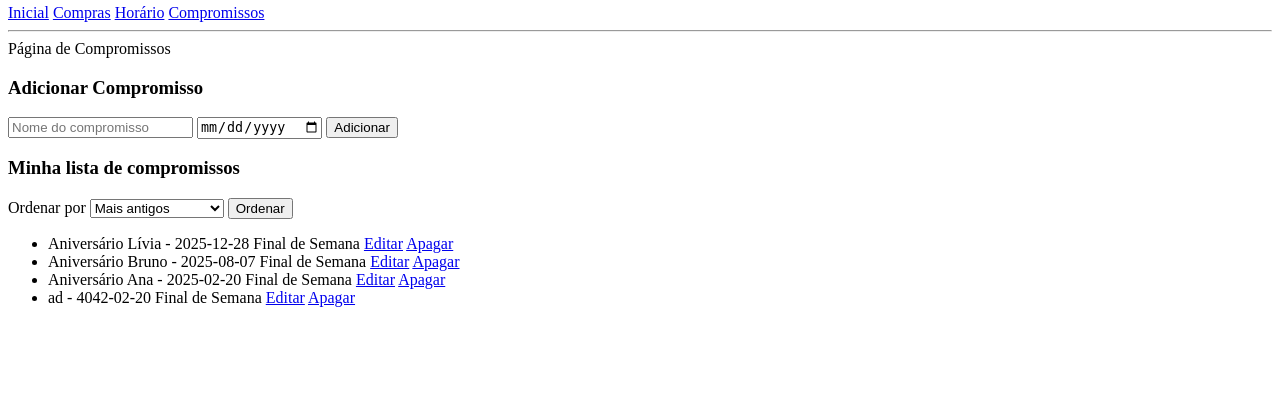
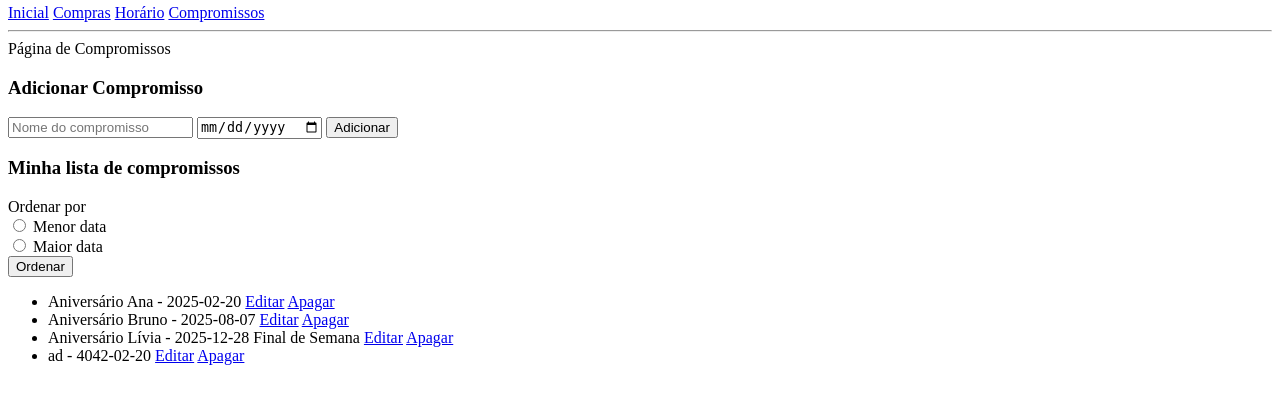
Before and after one commit to arend140/3info-twig-2025, a PHP site: page /compromissos.php in a window 1280 px wide. Shown: the part 133-537 px from the top of the page. Run offline with PHP 8.4, Linux system fonts and the light colour scheme; data comes from the database, SQL or seed files in the repository; both versions use the stored data as it was after the commit; some libraries are stand-ins or nearby versions.

Commit message:
Lista de Compromissos

```diff
--- a/compras_edi.php
+++ b/compras_edi.php
@@ -2,7 +2,6 @@
 require('inc/banco.php');
 
 require_once('twig_carregar.php');
-require('inc/banco.php');
 
     if ($_SERVER['REQUEST_METHOD'] == 'GET') {
         // Get = Visualizar o formulário
--- a/compromissos.php
+++ b/compromissos.php
@@ -2,25 +2,16 @@
 
 require_once('twig_carregar.php');
 require('inc/banco.php');
-date_default_timezone_set('America/Sao_Paulo');
 
-use Carbon\Carbon;
-
-$dados = $pdo->query('SELECT * FROM compromissos');
+if(isset($_POST['ordenar']) && $_POST['ordenar']=='maior'){
+    $dados = $pdo->query('SELECT * FROM compromissos ORDER BY data DESC');
+}else{
+    $dados = $pdo->query('SELECT * FROM compromissos ORDER BY data ASC');
+}
 
 $comp = $dados->fetchAll(PDO::FETCH_ASSOC);
 
-$final_semana;
-
-if(Carbon::parse($comp[0]['data'])->isWeekend()){
-    $final_semana = "Final de Semana";
-}else{
-    $final_semana = "";
-}
-
-
 echo $twig->render('compromissos.html', [
     'titulo' => 'Compromissos',
-    'compromissos' => $comp,
-    'final_semana' => $final_semana
+    'compromissos' => $comp
 ]);
--- a/templates/compromissos.html
+++ b/templates/compromissos.html
@@ -12,20 +12,22 @@ Página de Compromissos
 
 <h3>Minha lista de compromissos</h3>
 
-<form action="" method="post">
+<form action="compromissos.php" method="post">
     <label for="ordenar">Ordenar por</label>
-    <select id="ordenar" name="ordenar">
-        <option value="antigo">Mais antigos</option>
-        <option value="novo">Mais novos</option>
-        <option value="data">Data mais próxima</option>
-    </select>
+    <br>
+    <input type="radio" name="ordenar" id="menor" value="menor">
+    <label for="menor">Menor data</label>
+    <br>
+    <input type="radio" name="ordenar" id= "maior" value="maior">
+    <label for="maior">Maior data</label>
+    <br>
     <input type="submit" value="Ordenar">
 </form>
 
 <ul>
     {% for compromisso in compromissos %}
 
-        <li>{{ compromisso.titulo }} - {{ compromisso.data }} {{ final_semana }}
+        <li>{{ compromisso.titulo }} - {{ compromisso.data }} {{ compromisso.final_semana }}
             <a href="compromissos_edi.php?id={{ compromisso.id }}">Editar</a>
             <a href="compromissos_apa.php?id={{ compromisso.id }}">Apagar</a>
         </li>
```
Also changed, not shown: compromissos_adc.php (+13 -2 lines), compromissos_edi.php (+11 -2 lines), db/compromissos.sql (+18 -7 lines).
